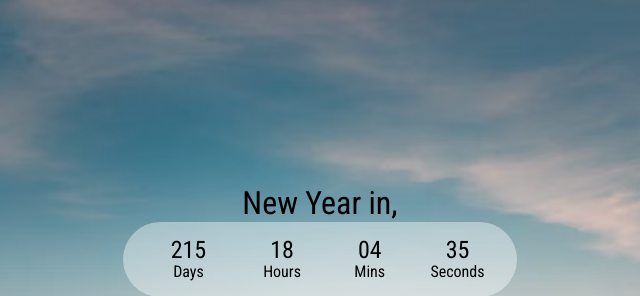
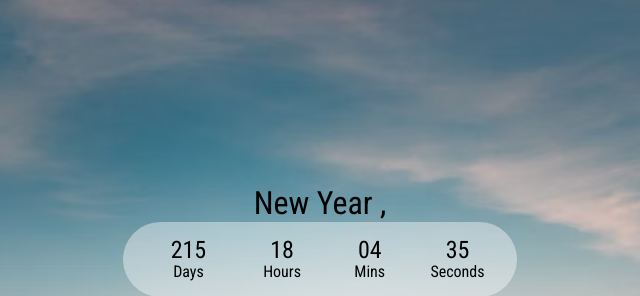
Before and after one commit to rohach/new-year-date-counter, a plain HTML site: page index.html in a window 1280 px wide. Shown: the top 296 px of the page, 320-960 px from the left. Drawn offline with Linux system fonts and the light colour scheme.

Commit message:
Final commit

```diff
--- a/index.html
+++ b/index.html
@@ -10,7 +10,7 @@
 </head>
 
 <body>
-    <h1> New Year in,</h1>
+    <h1> New Year ,</h1>
 
     <div class="countdown_container">
         <div class="countdown_el days">
```
